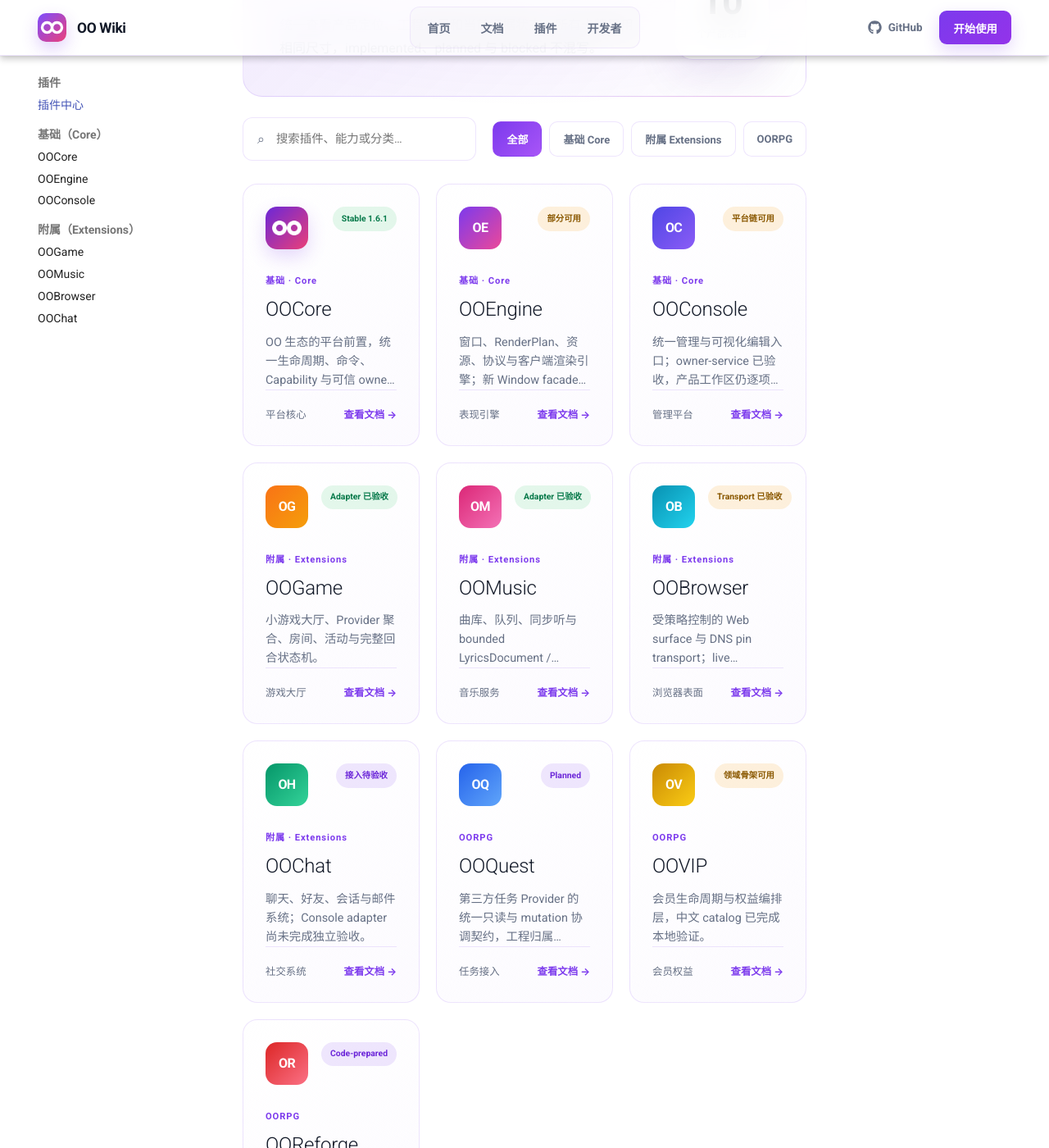
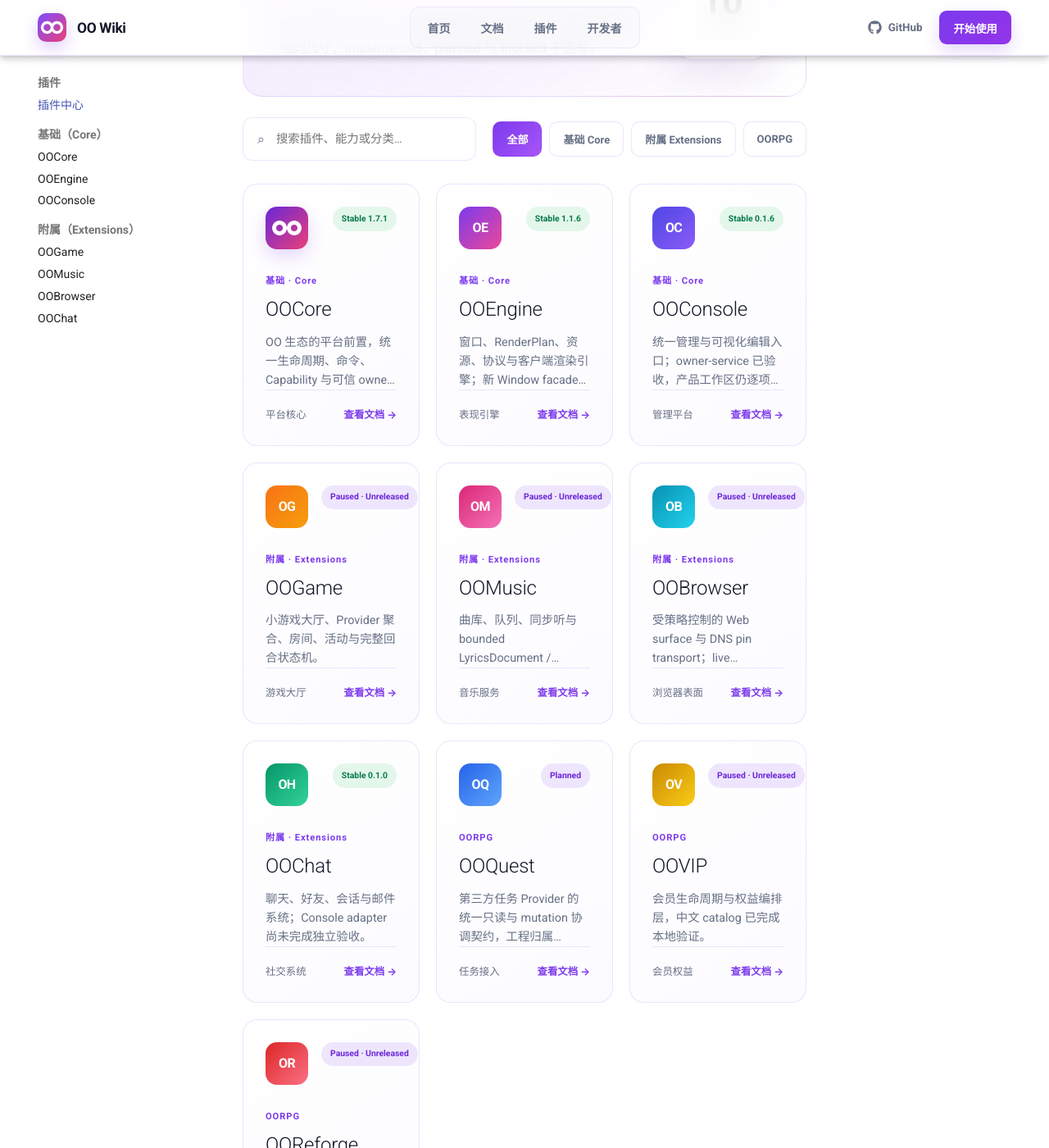
Before and after one commit to Meowopia/OOWiki, an MkDocs documentation site: the page built from docs/plugins/index.md, in a window 1280 px wide and 1400 px high, scrolled down 390 px. Shown: the whole window at 82% size. Built offline with MkDocs 1.6.1 and Material for MkDocs 9.7.7, drawn with Linux system fonts in a browser that asks for light colours; comment, search, counter and statistics services are not loaded.

Commit message:
docs: align plugin hub release status

```diff
--- a/docs/plugins/index.md
+++ b/docs/plugins/index.md
@@ -24,37 +24,37 @@
 
 <div class="plugin-card-grid" data-plugin-grid>
   <a class="plugin-card" href="oocore/" data-category="core" data-search="oocore core 核心 生命周期 命令 capability">
-    <div class="plugin-card-top"><img src="../assets/oocore-logo-1024.png" alt="OOCore Logo"><span class="plugin-state state-implemented">Stable 1.6.1</span></div>
+    <div class="plugin-card-top"><img src="../assets/oocore-logo-1024.png" alt="OOCore Logo"><span class="plugin-state state-implemented">Stable 1.7.1</span></div>
     <div class="plugin-card-body"><span class="plugin-category">基础 · Core</span><h2>OOCore</h2><p>OO 生态的平台前置，统一生命周期、命令、Capability 与可信 owner-service。</p></div>
     <div class="plugin-card-footer"><span>平台核心</span><b>查看文档 →</b></div>
   </a>
   <a class="plugin-card" href="ooengine/" data-category="core" data-search="ooengine core window ui renderplan menu video editor hud">
-    <div class="plugin-card-top"><span class="plugin-lettermark mark-violet">OE</span><span class="plugin-state state-mixed">部分可用</span></div>
+    <div class="plugin-card-top"><span class="plugin-lettermark mark-violet">OE</span><span class="plugin-state state-implemented">Stable 1.1.6</span></div>
     <div class="plugin-card-body"><span class="plugin-category">基础 · Core</span><h2>OOEngine</h2><p>窗口、RenderPlan、资源、协议与客户端渲染引擎；新 Window facade 仍有独立 blocker。</p></div>
     <div class="plugin-card-footer"><span>表现引擎</span><b>查看文档 →</b></div>
   </a>
   <a class="plugin-card" href="ooconsole/" data-category="core" data-search="ooconsole core console editor workspace owner service admin">
-    <div class="plugin-card-top"><span class="plugin-lettermark mark-indigo">OC</span><span class="plugin-state state-mixed">平台链可用</span></div>
+    <div class="plugin-card-top"><span class="plugin-lettermark mark-indigo">OC</span><span class="plugin-state state-implemented">Stable 0.1.6</span></div>
     <div class="plugin-card-body"><span class="plugin-category">基础 · Core</span><h2>OOConsole</h2><p>统一管理与可视化编辑入口；owner-service 已验收，产品工作区仍逐项建设。</p></div>
     <div class="plugin-card-footer"><span>管理平台</span><b>查看文档 →</b></div>
   </a>
   <a class="plugin-card" href="oogame/" data-category="extensions" data-search="oogame extensions game lobby 斗地主 房间 匹配">
-    <div class="plugin-card-top"><span class="plugin-lettermark mark-orange">OG</span><span class="plugin-state state-implemented">Adapter 已验收</span></div>
+    <div class="plugin-card-top"><span class="plugin-lettermark mark-orange">OG</span><span class="plugin-state state-planned">Paused · Unreleased</span></div>
     <div class="plugin-card-body"><span class="plugin-category">附属 · Extensions</span><h2>OOGame</h2><p>小游戏大厅、Provider 聚合、房间、活动与完整回合状态机。</p></div>
     <div class="plugin-card-footer"><span>游戏大厅</span><b>查看文档 →</b></div>
   </a>
   <a class="plugin-card" href="oomusic/" data-category="extensions" data-search="oomusic extensions music lyrics timeline 歌词 音乐 播放">
-    <div class="plugin-card-top"><span class="plugin-lettermark mark-pink">OM</span><span class="plugin-state state-implemented">Adapter 已验收</span></div>
+    <div class="plugin-card-top"><span class="plugin-lettermark mark-pink">OM</span><span class="plugin-state state-planned">Paused · Unreleased</span></div>
     <div class="plugin-card-body"><span class="plugin-category">附属 · Extensions</span><h2>OOMusic</h2><p>曲库、队列、同步听与 bounded LyricsDocument / LyricsTimeline 服务。</p></div>
     <div class="plugin-card-footer"><span>音乐服务</span><b>查看文档 →</b></div>
   </a>
   <a class="plugin-card" href="oobrowser/" data-category="extensions" data-search="oobrowser extensions browser chromium mcef dns pin web">
-    <div class="plugin-card-top"><span class="plugin-lettermark mark-cyan">OB</span><span class="plugin-state state-mixed">Transport 已验收</span></div>
+    <div class="plugin-card-top"><span class="plugin-lettermark mark-cyan">OB</span><span class="plugin-state state-planned">Paused · Unreleased</span></div>
     <div class="plugin-card-body"><span class="plugin-category">附属 · Extensions</span><h2>OOBrowser</h2><p>受策略控制的 Web surface 与 DNS pin transport；live Chromium connector 仍 planned。</p></div>
     <div class="plugin-card-footer"><span>浏览器表面</span><b>查看文档 →</b></div>
   </a>
   <a class="plugin-card" href="oochat/" data-category="extensions" data-search="oochat extensions chat social friend mail 聊天 好友 邮件">
-    <div class="plugin-card-top"><span class="plugin-lettermark mark-green">OH</span><span class="plugin-state state-planned">接入待验收</span></div>
+    <div class="plugin-card-top"><span class="plugin-lettermark mark-green">OH</span><span class="plugin-state state-implemented">Stable 0.1.0</span></div>
     <div class="plugin-card-body"><span class="plugin-category">附属 · Extensions</span><h2>OOChat</h2><p>聊天、好友、会话与邮件系统；Console adapter 尚未完成独立验收。</p></div>
     <div class="plugin-card-footer"><span>社交系统</span><b>查看文档 →</b></div>
   </a>
@@ -64,12 +64,12 @@
     <div class="plugin-card-footer"><span>任务接入</span><b>查看文档 →</b></div>
   </a>
   <a class="plugin-card" href="../oorpg/oovip/" data-category="oorpg" data-search="oovip oorpg vip member membership 权益 会员">
-    <div class="plugin-card-top"><span class="plugin-lettermark mark-gold">OV</span><span class="plugin-state state-mixed">领域骨架可用</span></div>
+    <div class="plugin-card-top"><span class="plugin-lettermark mark-gold">OV</span><span class="plugin-state state-planned">Paused · Unreleased</span></div>
     <div class="plugin-card-body"><span class="plugin-category">OORPG</span><h2>OOVIP</h2><p>会员生命周期与权益编排层，中文 catalog 已完成本地验证。</p></div>
     <div class="plugin-card-footer"><span>会员权益</span><b>查看文档 →</b></div>
   </a>
   <a class="plugin-card" href="../oorpg/ooreforge/" data-category="oorpg" data-search="ooreforge oorpg reforge equipment forge 装备 锻造 品质">
-    <div class="plugin-card-top"><span class="plugin-lettermark mark-red">OR</span><span class="plugin-state state-planned">Code-prepared</span></div>
+    <div class="plugin-card-top"><span class="plugin-lettermark mark-red">OR</span><span class="plugin-state state-planned">Paused · Unreleased</span></div>
     <div class="plugin-card-body"><span class="plugin-category">OORPG</span><h2>OOReforge</h2><p>装备、锻造、品质与配方领域；Console adapter 等待当前构建证据。</p></div>
     <div class="plugin-card-footer"><span>装备锻造</span><b>查看文档 →</b></div>
   </a>
```
Also changed, not shown: docs/acceptance.md (+5 -5 lines).
